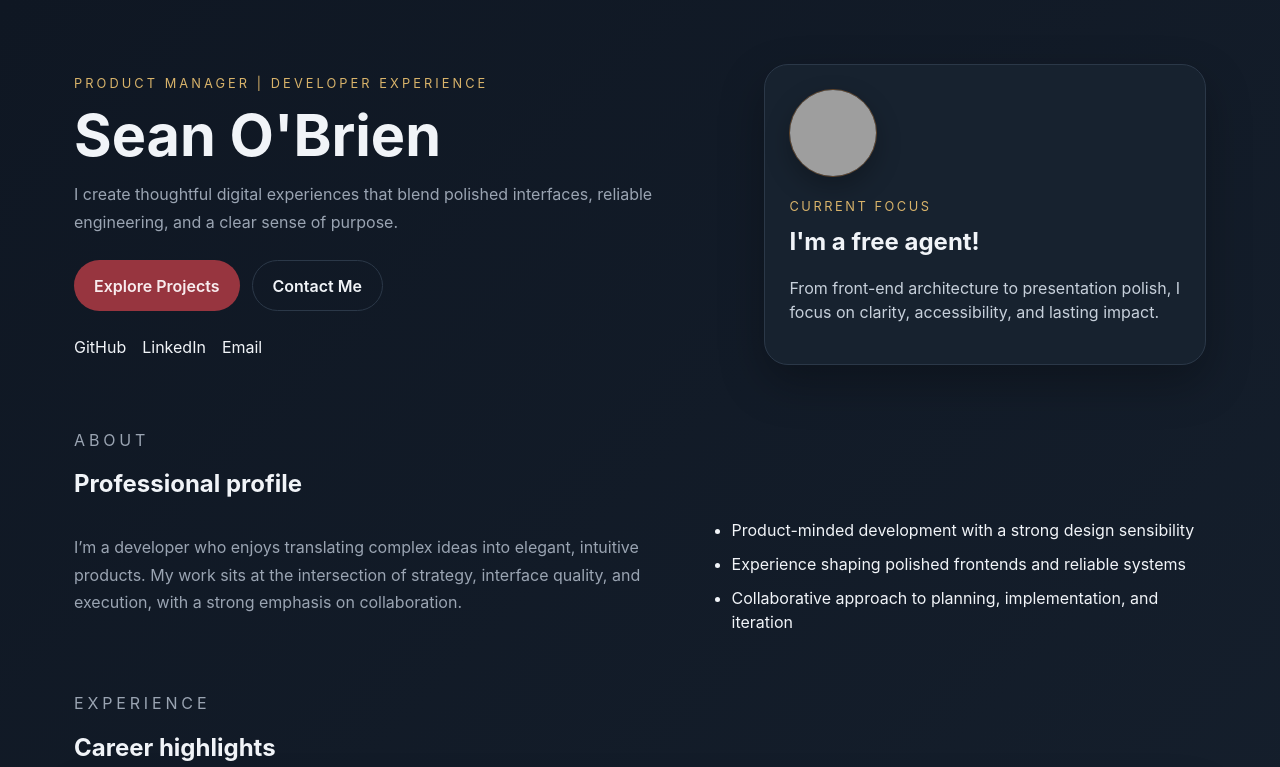
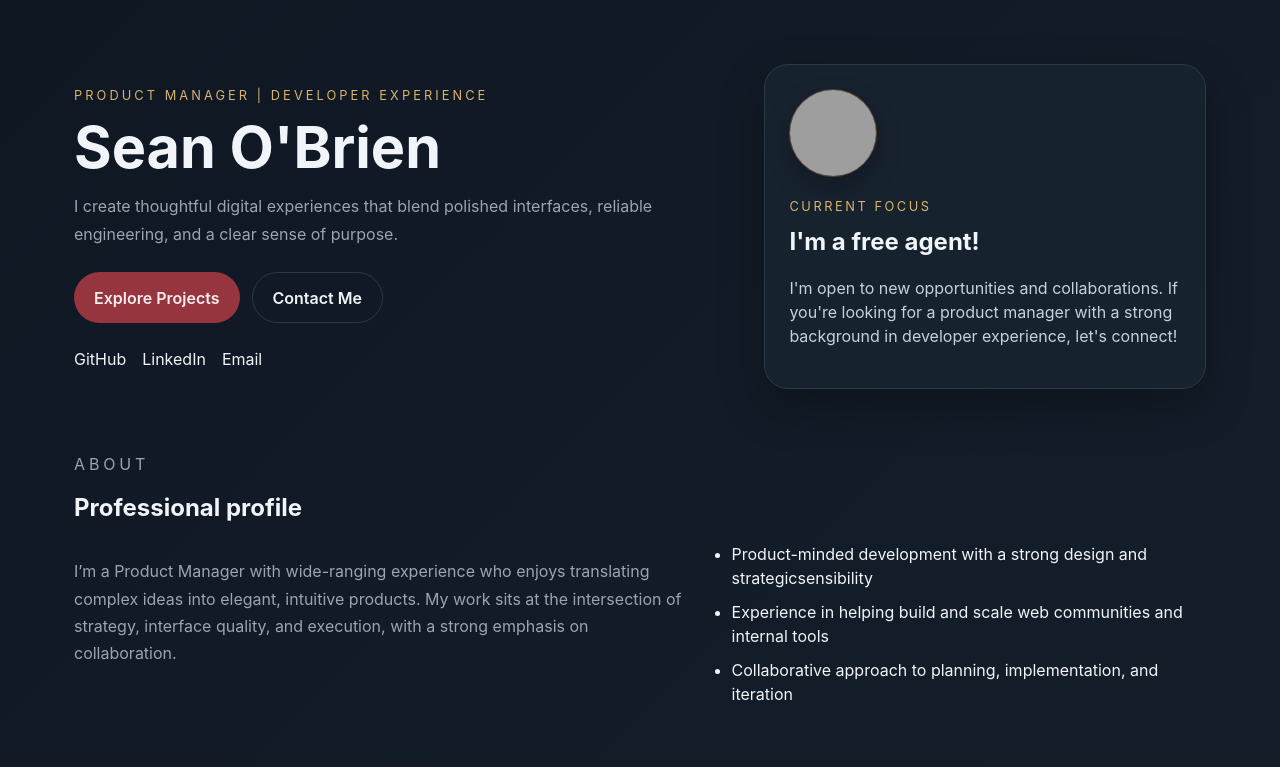
Before and after one commit to statmano/profweb, a React (Vite) app: page / in a window 1280 px wide. Shown: the top 767 px of the page. Built offline with nearby package versions, Linux system fonts and the light colour scheme; grey boxes are pictures that could not be loaded.

Commit message:
updated some info

```diff
--- a/src/App.jsx
+++ b/src/App.jsx
@@ -6,8 +6,8 @@ import ProjectsSection from './components/ProjectsSection'
 import ContactSection from './components/ContactSection'
 
 const highlights = [
-  'Product-minded development with a strong design sensibility',
-  'Experience shaping polished frontends and reliable systems',
+  'Product-minded development with a strong design and strategicsensibility',
+  'Experience in helping build and scale web communities and internal tools',
   'Collaborative approach to planning, implementation, and iteration',
 ]
 
--- a/src/components/AboutSection.jsx
+++ b/src/components/AboutSection.jsx
@@ -7,7 +7,7 @@ function AboutSection({ highlights }) {
       </div>
       <div className="about-grid">
         <p>
-          I’m a developer who enjoys translating complex ideas into elegant,
+          I’m a Product Manager with wide-ranging experience who enjoys translating complex ideas into elegant,
           intuitive products. My work sits at the intersection of strategy,
           interface quality, and execution, with a strong emphasis on collaboration.
         </p>
--- a/src/components/HeroSection.jsx
+++ b/src/components/HeroSection.jsx
@@ -18,7 +18,7 @@ function HeroSection() {
         </div>
         <ul className="social-links">
           <li>
-            <a href="https://github.com/" target="_blank" rel="noreferrer">
+            <a href="https://github.com/statmano" target="_blank" rel="noreferrer">
               GitHub
             </a>
           </li>
@@ -43,8 +43,7 @@ function HeroSection() {
           <p className="card-label">Current focus</p>
           <h2>I'm a free agent!</h2>
           <p>
-            From front-end architecture to presentation polish, I focus on clarity,
-            accessibility, and lasting impact.
+            I'm open to new opportunities and collaborations. If you're looking for a product manager with a strong background in developer experience, let's connect!
           </p>
         </div>
       </div>
```
